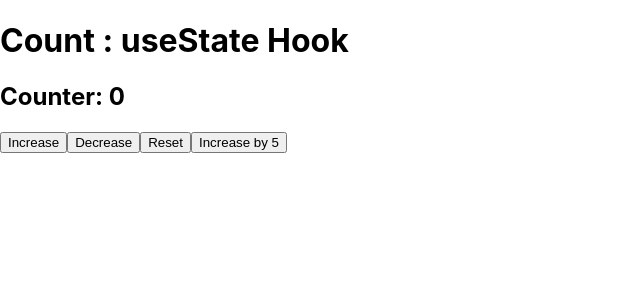
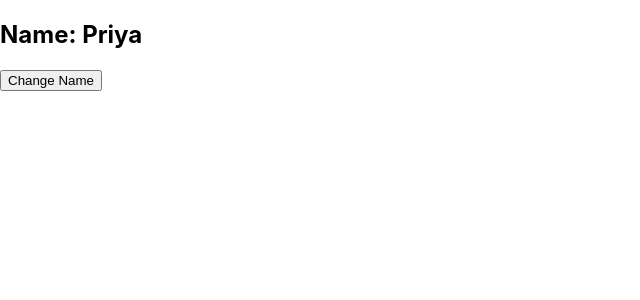
Before and after one commit to kashifSaifi0786/student-react-tutorial, a React (Create React App) app: page / in a window 1280 px wide. Shown: the top 300 px of the page, without its empty margins (0-640 px from the left). Built offline with nearby package versions, Linux system fonts and the light colour scheme.

Commit message:
Day6a: useState Change Name

```diff
--- a/src/App.js
+++ b/src/App.js
@@ -6,7 +6,8 @@
 // import Products from "./Components/Day3a";
 // import Prod from "./Components/Day4";
 // import { Header, Footer, ProductCard } from "./Components/Day4";
-import Count from "./Components/Day6";
+// import Count from "./Components/Day6";
+import Name from "./Components/Day6a";
 
 
 // const App = () => {
@@ -113,11 +114,22 @@ import Count from "./Components/Day6";
 
 // export default App;
 
-function App() {
-  return (
+// function App() {
+//   return (
+//     <div>
+//       <Count />
+//     </div>
+//   );
+// }
+// export default App;
+
+
+function App(){
+  return(
     <div>
-      <Count />
+      <Name />
     </div>
   );
 }
+
 export default App;
--- /dev/null
+++ b/src/Components/Day6a.jsx
@@ -0,0 +1,13 @@
+import { useState } from "react";
+
+function Name(){
+    const [name , setName]= useState("Priya");
+    return(
+        <div>
+            <h2>Name: {name}</h2>
+            <button onClick={()=> setName("Minki")}>Change Name</button>
+        </div>
+    );
+}
+
+export default Name;
```
